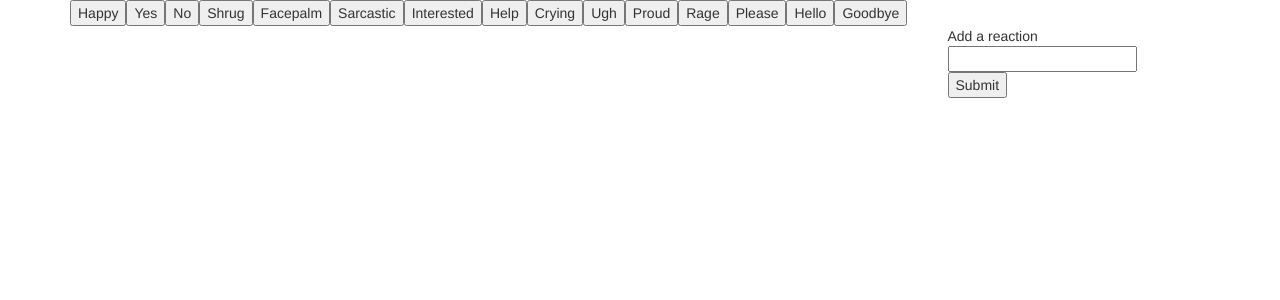
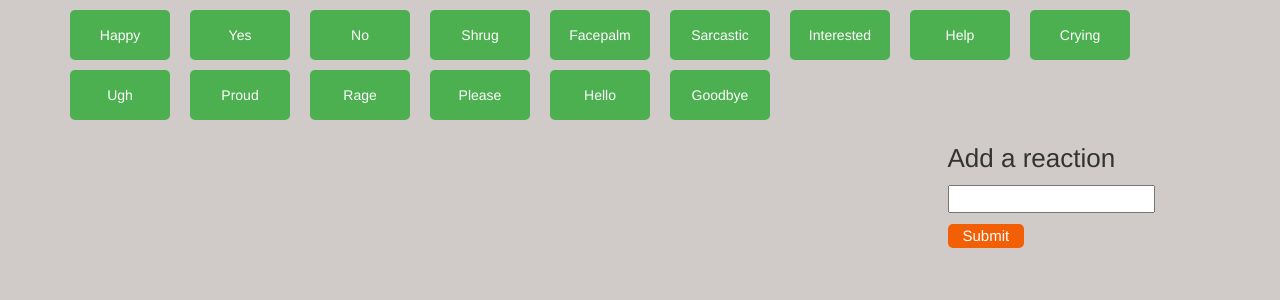
Before and after one commit to masonposch/gif-homework, a PHP site: page / in a window 1280 px wide. Shown: the top 300 px of the page. Run offline with PHP 8.4, Linux system fonts and the light colour scheme.

Commit message:
added styling

```diff
--- a/assets/css/style.css
+++ b/assets/css/style.css
@@ -1,3 +1,34 @@
 body {
+	background-color: #D0CAC9;
+}
 
+button {
+	background-color: #4CAF50;
+	color: #fff;
+	border: none;
+	width: 100px;
+	padding: 15px;
+	margin-right: 20px;
+	margin-top: 10px;
+	border-radius: 5px;
+	text-decoration: none;
 }
+
+form {
+	margin-top: 20px;
+	font-size: 26px;
+}
+
+#newButton, #addButton {
+	margin-top: 5px;
+	font-size: 15px;
+}
+
+#addButton {
+	background-color: #F25F05;
+	color: #fff;
+	border: none;
+	border-radius: 5px;
+	padding-left: 15px;
+	padding-right: 15px;
+}
--- a/assets/javascript/app.js
+++ b/assets/javascript/app.js
@@ -21,7 +21,7 @@ var displayGIF = function(){
 
 	 	$('#gifSection').empty();
 
-	 	for(var i = 0; i < 15; i++){
+	 	for(var i = 0; i < 16; i++){
 
 		 	var gifDiv = $('<div class="gif col-xs-6 col-sm-6 col-md-3 col-lg-3">');
 
```
